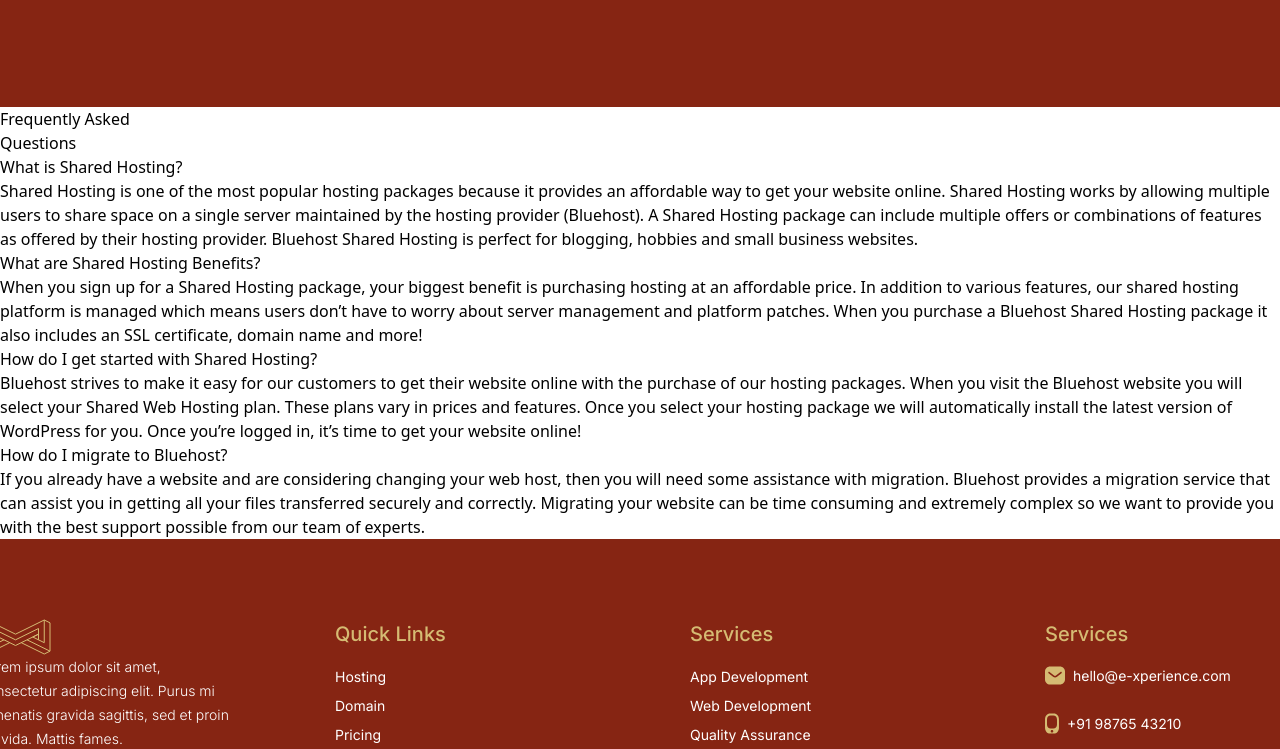
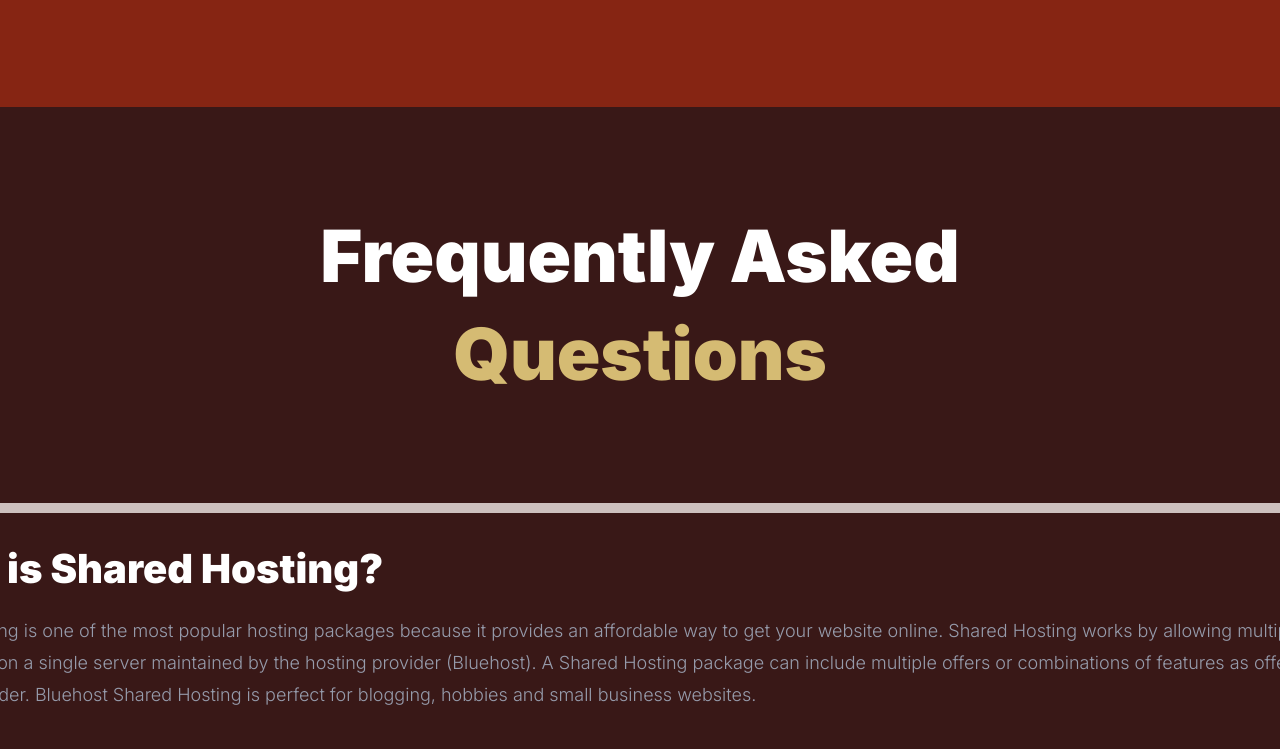
Before and after one commit to ochibaihaqqi/experience, a Next.js app: page /hosting in a window 1280 px wide. Shown: the part 3443-4192 px from the top of the page. Built offline with nearby package versions, Linux system fonts and the light colour scheme; grey boxes are pictures that could not be loaded.

Commit message:
Update app.scss

```diff
--- a/style/app.scss
+++ b/style/app.scss
@@ -871,3 +871,65 @@
         }
     }
 }
+
+.h_faq {
+    display: flex;
+    flex-direction: column;
+    justify-content: center;
+    align-items: center;
+    background-color: #391817;
+    .container {
+        display: flex;
+        justify-content: center;
+        flex-direction: column;
+        align-items: center;
+        .title {
+            text-align: center;
+            margin: 100px 0px;
+            h1 {
+                font-family: 'Inter', sans-serif;
+                font-weight: 900;
+                font-size: 72px;
+                line-height: 98px;
+                color: #fff;
+            }
+            h2 {
+                font-family: 'Inter', sans-serif;
+                font-weight: 900;
+                font-size: 72px;
+                line-height: 98px;
+                color: #D5BB73;
+            }
+        }
+        .frame {
+            width: 1500px;
+            margin-bottom: 100px;
+            .break_line {
+                background-color: #CDC0BE;
+                border-radius: 100px;
+                width: 1500px;
+                height: 10px;
+            }
+            .title {
+                text-align: start;
+                margin-top: 0px;
+                margin-bottom: 20px;
+                h1 {
+                    font-family: 'Inter', sans-serif;
+                    font-weight: 900;
+                    font-size: 40px;
+                    line-height: 52px;
+                    color: #fff;
+                    margin-top: 30px;
+                }
+            }
+            p {
+                font-family: 'Inter', sans-serif;
+                font-weight: 300;
+                font-size: 18px;
+                line-height: 32px;
+                color: #969BAB;
+            }
+        }
+    }
+}
```
